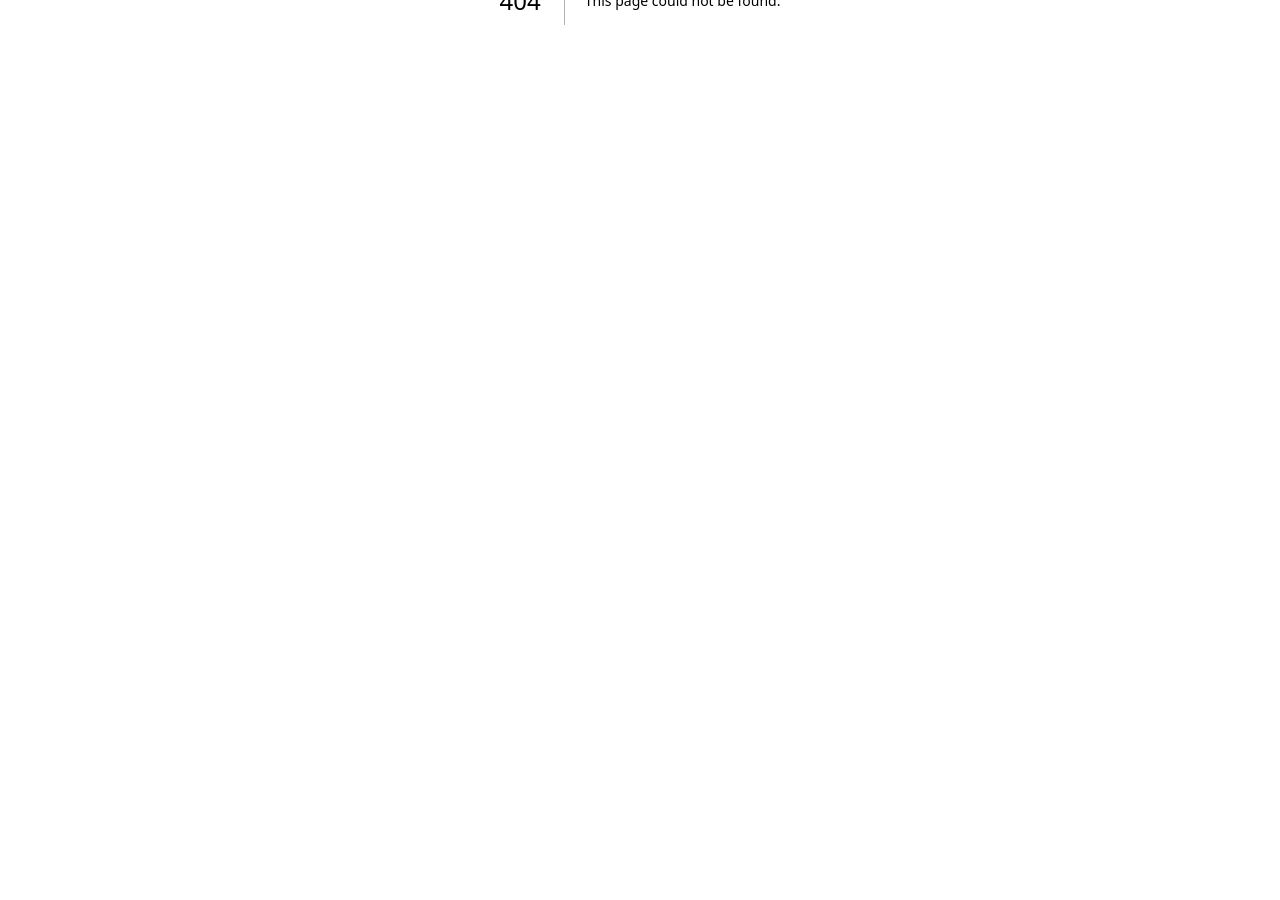
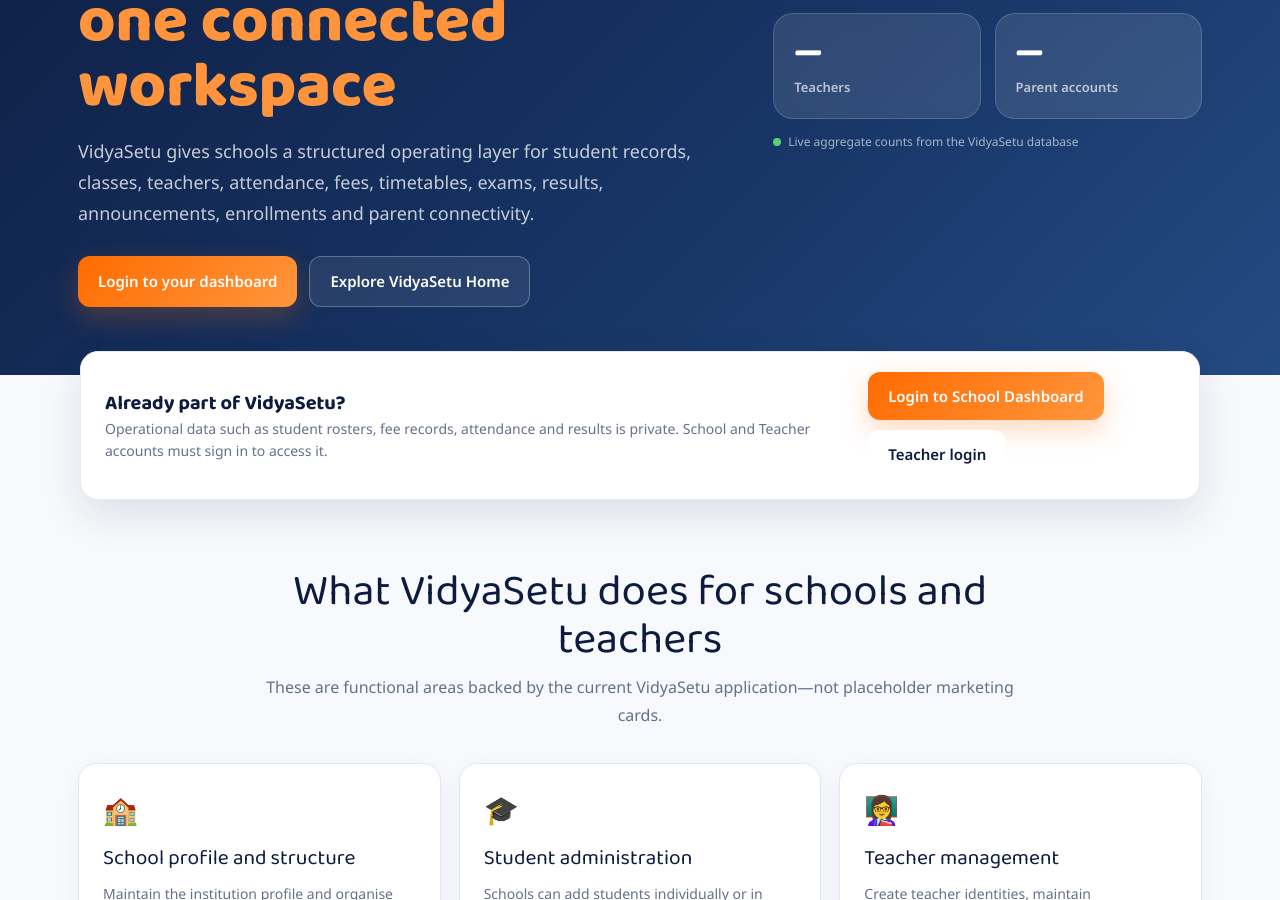
Before and after one commit to shaktissr19/vidyasetu, a Next.js app in the folder frontend/: page /for-schools in a window 1280 px wide. Before the commit this address had no page. Shown: the part 400-1300 px from the top of the page. Before the commit the page ends 800 px from the top, so only its background shows below. Built offline with nearby package versions, Linux system fonts and the light colour scheme; no server answers.

Commit message:
Add public Schools discovery page

```diff
--- /dev/null
+++ b/frontend/src/app/for-schools/page.tsx
@@ -0,0 +1,94 @@
+import PublicModulePage, { type PublicModuleConfig } from '@/components/public/PublicModulePage';
+
+const CONFIG: PublicModuleConfig = {
+  eyebrow: 'For Schools & Teachers',
+  title: 'Run academics and daily school operations from',
+  accentTitle: 'one connected workspace',
+  summary: 'VidyaSetu gives schools a structured operating layer for student records, classes, teachers, attendance, fees, timetables, exams, results, announcements, enrollments and parent connectivity.',
+  audience: 'schools and teachers',
+  loginRole: 'school',
+  secondaryLogin: { role: 'teacher', label: 'Teacher login' },
+  metrics: [
+    { key: 'schools', label: 'Active schools' },
+    { key: 'students', label: 'Active students' },
+    { key: 'teachers', label: 'Teachers' },
+    { key: 'parents', label: 'Parent accounts' },
+  ],
+  capabilities: [
+    {
+      icon: '🏫',
+      title: 'School profile and structure',
+      description: 'Maintain the institution profile and organise classes, sections, academic year and school context from a single workspace.',
+      bullets: ['School profile and board details', 'Class and section management', 'Academic-year context'],
+    },
+    {
+      icon: '🎓',
+      title: 'Student administration',
+      description: 'Schools can add students individually or in bulk, update records and manage school-link enrollment requests.',
+      bullets: ['Student roster', 'Bulk student onboarding', 'Enrollment approval workflow'],
+    },
+    {
+      icon: '👩‍🏫',
+      title: 'Teacher management',
+      description: 'Create teacher identities, maintain employment details and assign teachers to subjects and classes.',
+      bullets: ['Teacher roster', 'Subject/class assignments', 'Class-teacher designation'],
+    },
+    {
+      icon: '📅',
+      title: 'Attendance operations',
+      description: 'Teachers and schools can work from class rosters, mark daily attendance and review attendance summaries.',
+      bullets: ['Class attendance roster', 'Present/absent/late/half-day states', 'Attendance summaries'],
+    },
+    {
+      icon: '💰',
+      title: 'Fees and collections',
+      description: 'School Admins can configure fee structures, generate invoices, record payments and review collection status.',
+      bullets: ['Fee structures', 'Invoice generation', 'Payment records and reminders'],
+    },
+    {
+      icon: '🗓️',
+      title: 'Timetable management',
+      description: 'Create class timetables with periods, subjects, teachers, rooms and breaks in the school workspace.',
+      bullets: ['Day and period planning', 'Teacher/subject allocation', 'Room and break scheduling'],
+    },
+    {
+      icon: '📝',
+      title: 'Exams and results',
+      description: 'Schools can create school tests, add questions, move exams through lifecycle states and review results.',
+      bullets: ['Exam creation', 'Question management', 'Result views and status controls'],
+    },
+    {
+      icon: '📣',
+      title: 'Announcements',
+      description: 'Publish school announcements for all users or specific student, parent and teacher audiences.',
+      bullets: ['Audience targeting', 'Class targeting', 'Pinned and expiry controls'],
+    },
+    {
+      icon: '👥',
+      title: 'School and class Groups',
+      description: 'Schools can participate in moderated collaboration Groups with school/class scope and controlled membership.',
+      bullets: ['School/class Group scope', 'Owner/moderator governance', 'Private posts and comments'],
+    },
+  ],
+  steps: [
+    { title: 'School account', description: 'A School Admin signs in to the institution workspace and maintains school profile and academic structure.' },
+    { title: 'Build the roster', description: 'Create classes, students and teachers, then connect teacher assignments and student enrollment context.' },
+    { title: 'Operate daily', description: 'Use attendance, timetable, fees, announcements and school exams as part of the normal school workflow.' },
+    { title: 'Connect families', description: 'Parent-linked records, notifications and messaging make attendance, results and fees visible to families.' },
+  ],
+  proofTitle: 'Operational coverage already present in the School module',
+  proofIntro: 'The current School API includes read and write workflows for core academic and administrative operations.',
+  proofs: [
+    { icon: '👨‍🎓', title: 'Students & enrollment', description: 'Roster management, student detail, parent links and school enrollment-request review.' },
+    { icon: '🏷️', title: 'Classes & teachers', description: 'Class structure, teachers, assignments, subjects and teacher status.' },
+    { icon: '📊', title: 'Attendance & results', description: 'Attendance roster/marking, exam lifecycle, result views and report data.' },
+    { icon: '🧾', title: 'Fees & communication', description: 'Fee structures, invoices, payments, reminders, announcements and parent-facing visibility.' },
+  ],
+  loginTitle: 'Login to School Dashboard',
+  loginText: 'Operational data such as student rosters, fee records, attendance and results is private. School and Teacher accounts must sign in to access it.',
+  schoolDirectory: true,
+};
+
+export default function SchoolsPublicPage() {
+  return <PublicModulePage config={CONFIG} />;
+}
```
